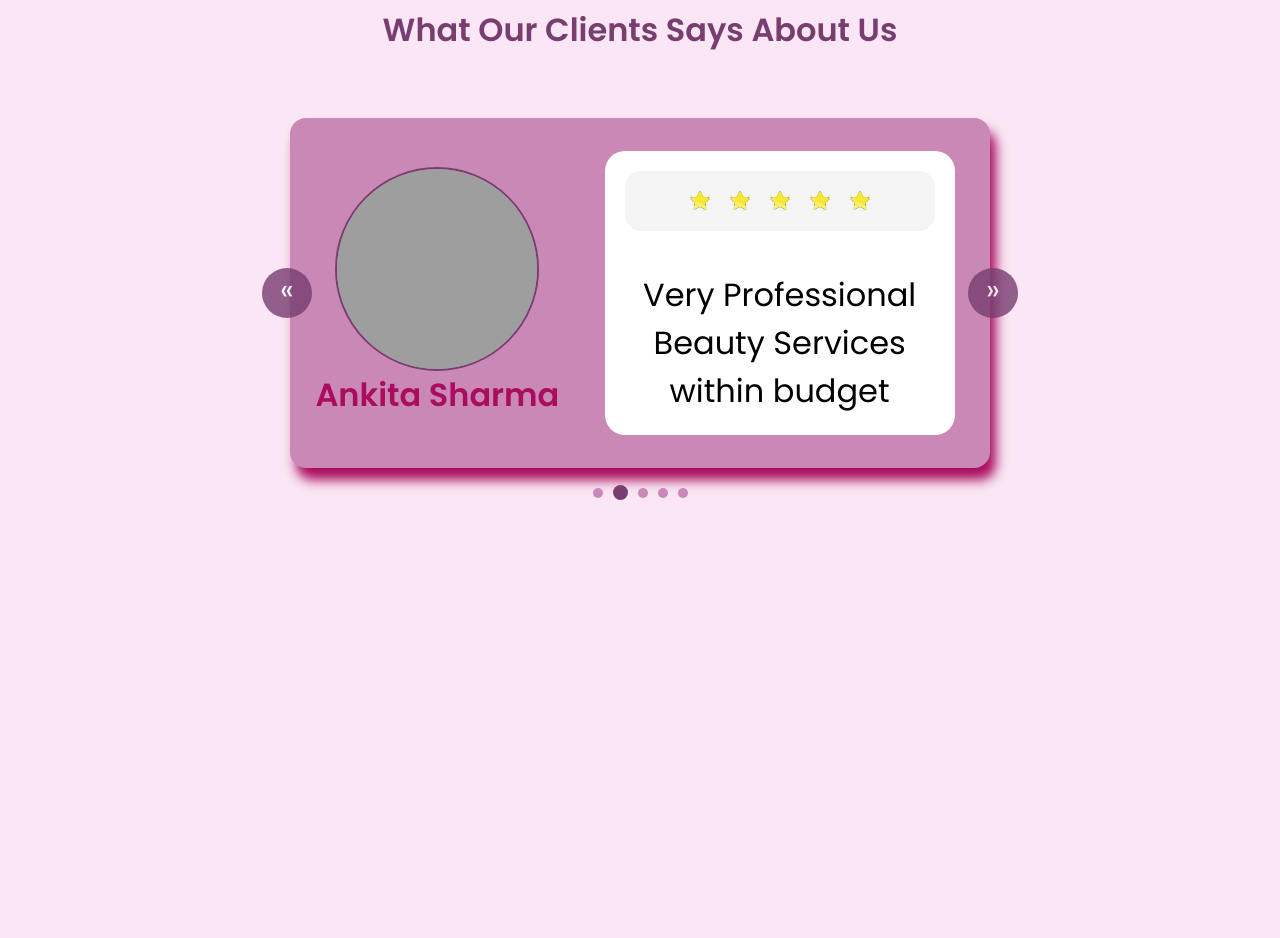
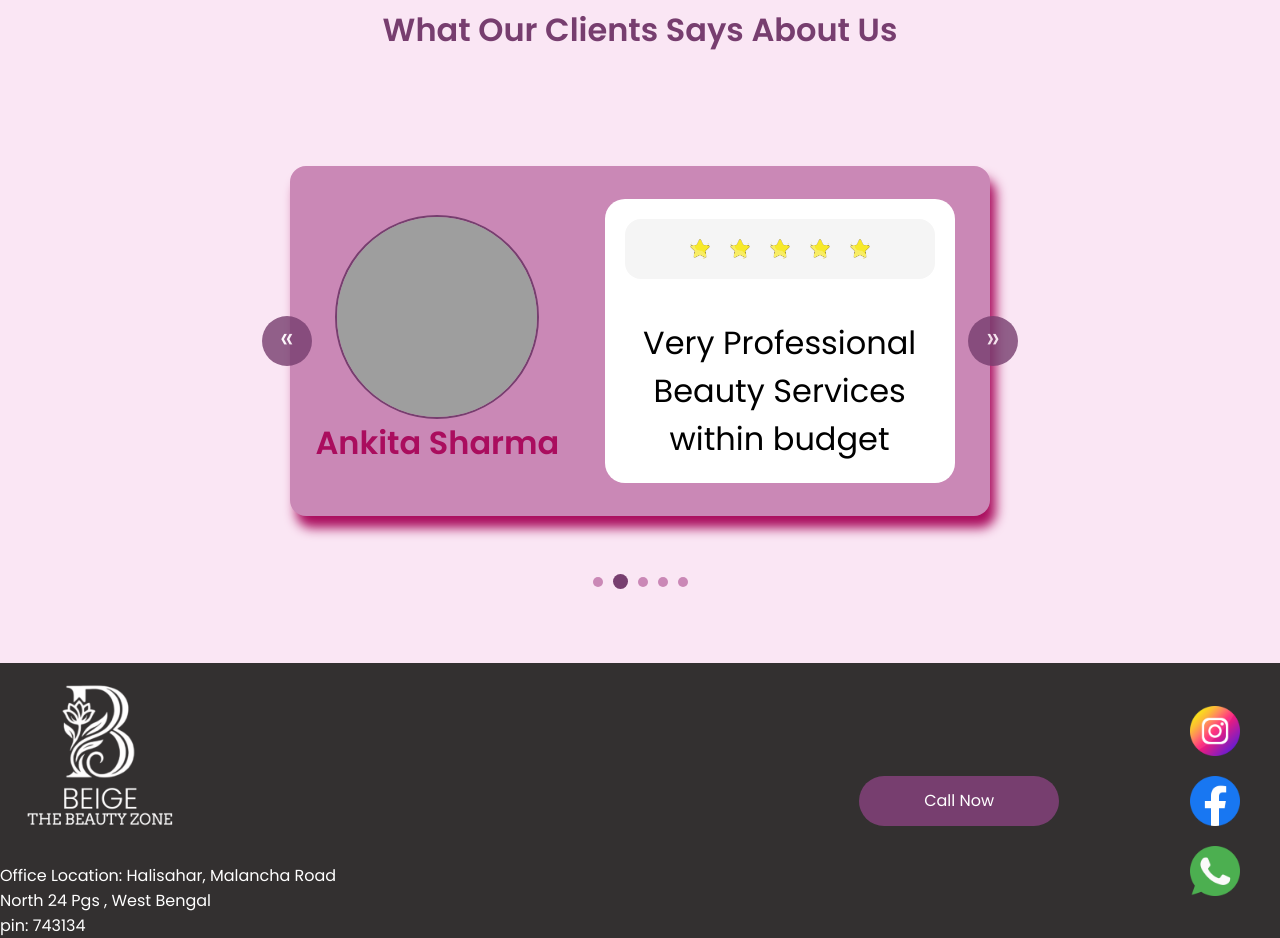
Before and after one commit to Niladri-Aich/beige_parlour_website-project, a plain HTML site: page index.html in a window 1280 px wide. Shown: the part 1480-2418 px from the top of the page. Before the commit the page ends 2012 px from the top, so only its background shows below. Drawn offline with Linux system fonts and the light colour scheme; grey boxes are pictures that could not be loaded.

Commit message:
Footer Section Designed for home Page

```diff
--- a/index.html
+++ b/index.html
@@ -250,17 +250,39 @@
                 </div>
 
             <div class="next">&raquo;</div>
-            <div class="dot_container">
+
+        </div>
+         <div class="dot_container">
                 <div class="dot activeDot"></div>
                 <div class="dot"></div>
                 <div class="dot"></div>
                 <div class="dot"></div>
                 <div class="dot"></div>
             </div>
+
+    </div>
+<footer>
+    <div class="fsection1">
+        <img src="images/footerSection/beigeLogo.png" alt="">
+        <p class="adress">Office Location:
+            Halisahar,
+            Malancha Road<br>
+            North 24 Pgs ,
+            West Bengal<br>
+            pin: 743134
+        </p>
+
+    </div>
+    <div class="fsection2">
+        <div class="callBtn">Call Now</div>
+        <div class="social_media">
+            <img src="images/footerSection/instagram.png" alt="" class="insta">
+            <img src="images/footerSection/facebook.png" alt="" class="facebook">
+            <img src="images/footerSection/whatsapp.png " alt="" class="whatsapp">
         </div>
 
     </div>
-
+</footer>
 
 </body>
 
--- a/script.js
+++ b/script.js
@@ -1,7 +1,7 @@
 const loadingScreen=document.querySelector(".loading");
 const hamMenu=document.querySelector(".menuBtn")
 const sideBar=document.querySelector(".sidebar")
-const callBtn=document.querySelector(".callBtn")
+const callBtn=document.querySelectorAll(".callBtn")
 const prevBtn=document.querySelector(".prev")
 const nextBtn=document.querySelector(".next")
 const slideDots=document.querySelectorAll(".dot")
@@ -21,9 +21,14 @@ hamMenu.addEventListener('click',()=>{
 
 
 })
-callBtn.addEventListener('click',()=>{
+
+
+const callFunction=()=>{
      window.location.href = `tel:${+916289672155}`;
      console.log("clicked")
+}
+callBtn.forEach((e)=>{
+     e.addEventListener('click',callFunction)
 })
 
 let slidePointer=0;
@@ -94,3 +99,8 @@ const previousSlide=()=>{
      slideDots[slidePointer].classList.add("activeDot")
 
 }
+const servicesbtns = document.querySelectorAll(".btn")
+
+servicesbtns[0].addEventListener('click',()=>{
+     window.location.href="services.html#Nails"
+})
--- a/style.css
+++ b/style.css
@@ -39,9 +39,11 @@ body{
 }
 
 nav{
+
     max-width:100vw;
     height:10vh;
     background-color: var(--primary_color);
+
 }
 
 .logo{
@@ -142,7 +144,7 @@ nav{
 
 .sidebar{
     transition: all 1s ease;
-    position: absolute;
+    position: fixed;
     width:50vw;
     height:100vh;
     top:0vh;
@@ -153,7 +155,7 @@ nav{
     display: none;
     opacity: 0.7;
     backdrop-filter: blur(10px);
-
+    z-index: 1;
 
 }
 .sidebar>ul{
@@ -422,18 +424,19 @@ nav{
 
 }
 .testimonial_container_1{
-    position: absolute;
+    /* position: absolute; */
     margin-top:10vh;
     max-width:100vw;
-
+    box-sizing: border-box;
     overflow: hidden;
 
     /* background-color: #fff; */
     display: flex;
+
     align-items: center;
     justify-content: center;
-    margin-bottom: 5vh;
-    padding-bottom: 4vh;
+    margin-bottom: 2vh;
+
 
 }
 .cardslides{
@@ -495,8 +498,6 @@ nav{
     background-color: var(--text);
     display: flex;
     flex-direction: column;
-
-    /* align-items: center; */
     border-radius: 20px;
     margin:10px;
 
@@ -509,7 +510,6 @@ nav{
     font-size: 30px;
     color: white;
     text-align: center;
-    flex-shrink: 0;
     cursor: pointer;
     z-index: 999;
     opacity: 0.8;
@@ -527,13 +527,13 @@ nav{
     right:22px;
 }
 .dot_container{
-    max-width: 100vw;
+    margin-top: -100px;
     display: flex;
     justify-content: center;
-    margin: 20px;
+    margin: 10px;
     gap:10px;
-    position: absolute;
-    bottom:-20px;
+    /* position: absolute; */
+    bottom:20px;
     padding-bottom: 4vh;
     align-items: center;
     box-sizing: border-box;
@@ -557,6 +557,48 @@ nav{
 .fade{
     animation-name:fade;
     animation-duration: 1.5s;
+}
+
+/* footer section design */
+
+footer{
+    max-width: 100vw;
+    box-sizing: border-box;
+    background-color: #333030;
+    display: flex;
+    align-items: center;
+    justify-content: space-between;
+}
+.fsection1{
+    width:40%;
+    color:white;
+    display: flex;
+    align-items: center;
+    flex-wrap: wrap;
+
+}
+
+.fsection2{
+    width:40%;
+    color:white;
+    display: flex;
+    align-items: center;
+    flex-wrap: wrap;
+    justify-content: space-around;
+}
+.fsection1>img{
+    width: 200px;
+}
+.social_media{
+    display: flex;
+    justify-content: space-evenly;
+    align-items: center;
+    flex-direction: column;
+    gap:20px;
+}
+.social_media>img{
+    width:50px;
+    cursor: pointer;
 }
 
 @keyframes fade{
@@ -661,4 +703,19 @@ nav{
     .next{
         right:20px
     }
+
+
+    /* footer section mobile devive */
+
+    .fsection1{
+        justify-content: center;
+        gap:20px;
+    }
+    .fsection2{
+
+        justify-content: center;
+        gap:20px;
+    }
+
+
 }
```
Also changed, not shown: images/footerSection/beigeLogo.png (added), images/footerSection/facebook.png (added), images/footerSection/instagram.png (added), images/footerSection/whatsapp.png (added).
